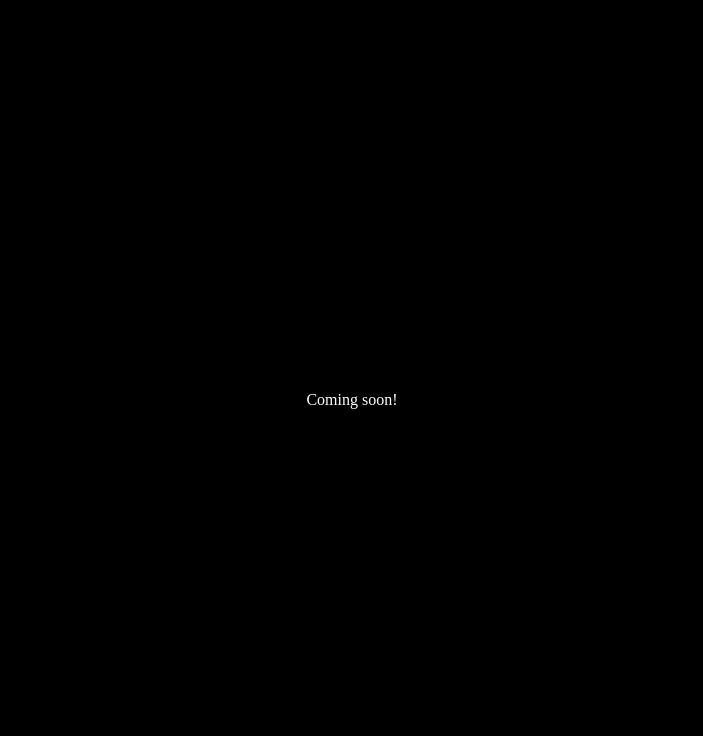
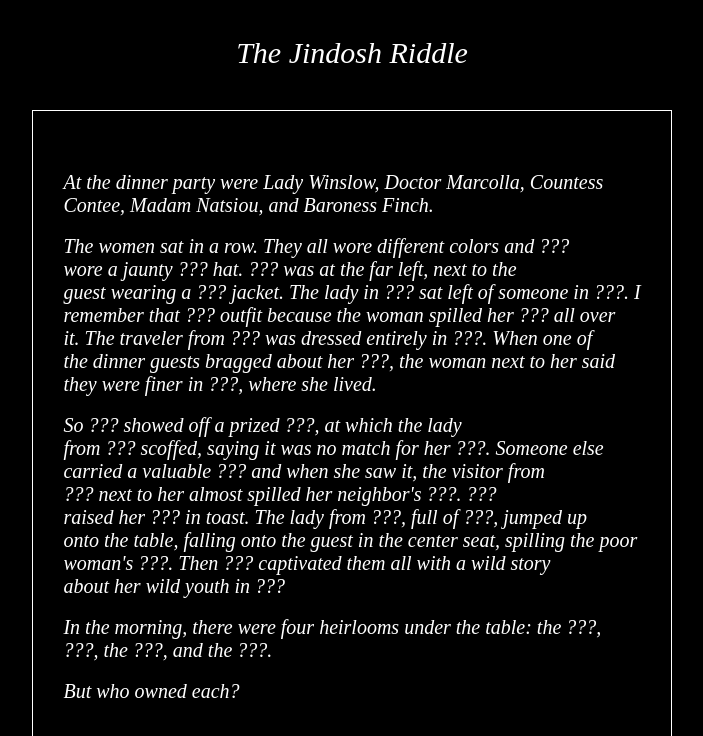
Before and after one commit to KB9/JindoshRiddleSolver, a React (Create React App) app in the folder client/: page / in a window 1280 px wide. Shown: the top 736 px of the page, without its empty margins (288-991 px from the left). Built offline with nearby package versions, Linux system fonts and the light colour scheme.

Commit message:
Jindosh riddle included in Jindosh riddle page

```diff
--- a/client/src/pages/JindoshRiddlePage/JindoshRiddlePage.js
+++ b/client/src/pages/JindoshRiddlePage/JindoshRiddlePage.js
@@ -1,4 +1,6 @@
 import React from "react";
+
+import JindoshRiddle from "./components/JindoshRiddle";
 
 import "./JindoshRiddlePage.css";
 
@@ -6,7 +8,7 @@ class JindoshRiddlePage extends React.Component {
   render() {
     return (
       <div className="jindosh-riddle-page">
-        <p style={{color: "white"}}>Coming soon!</p>
+        <JindoshRiddle />
       </div>
     );
   }
```
